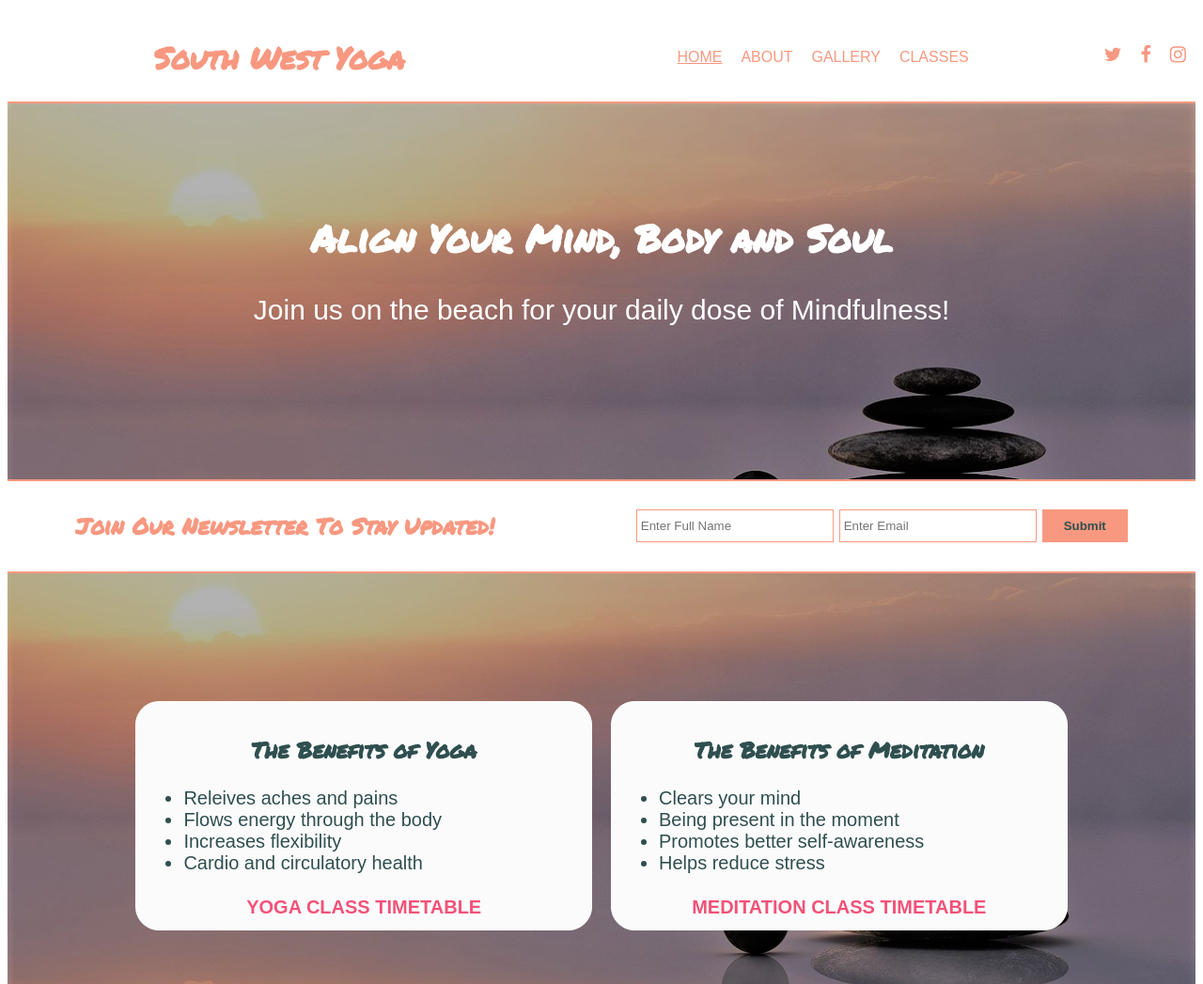
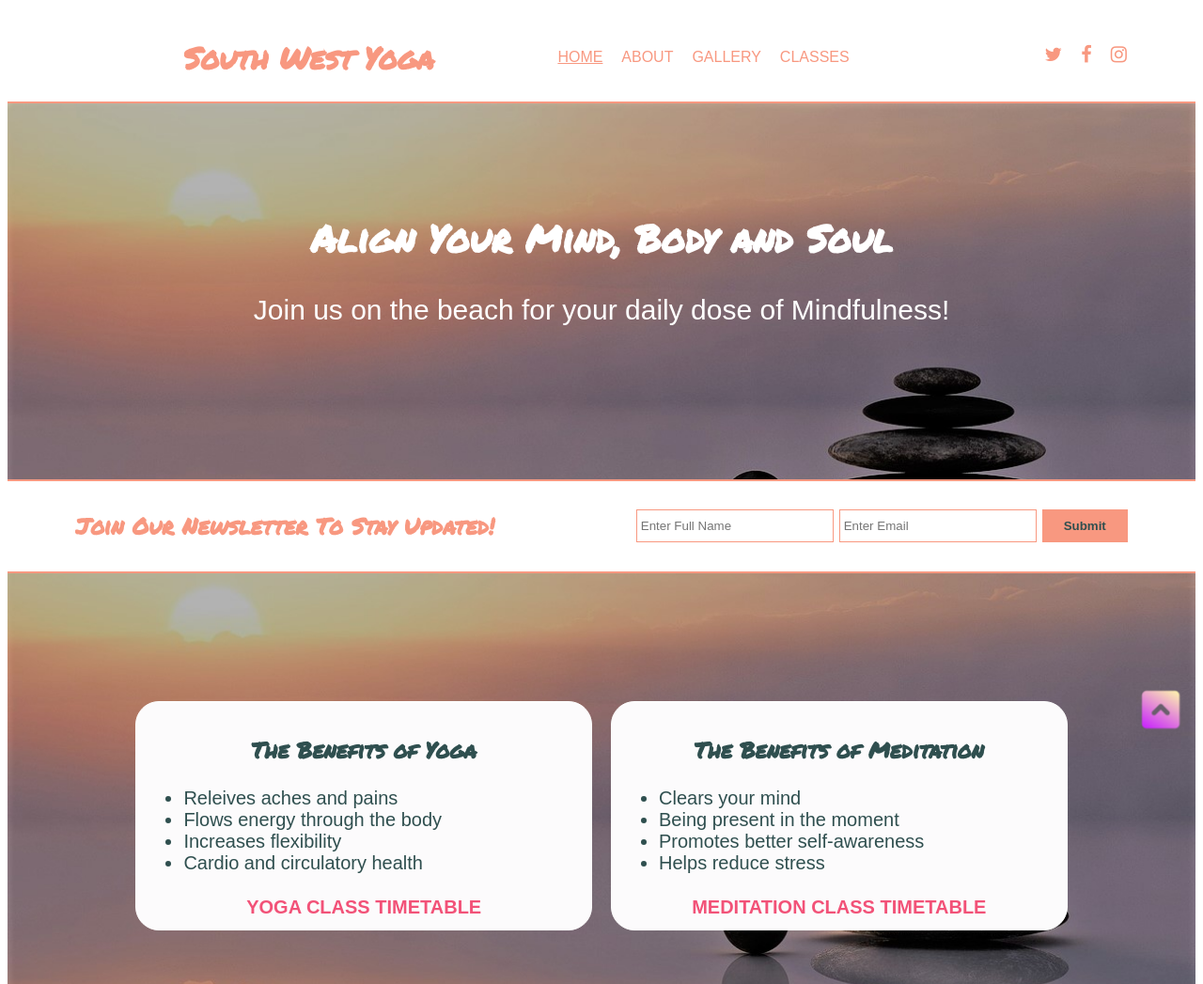
Before and after one commit to DaniCarmo/South-West-Yoga-P1, a plain HTML site: page index.html in a window 1280 px wide. Shown: the top 1047 px of the page at 94% size. Drawn offline with nearby package versions, Linux system fonts and the light colour scheme; a web font is replaced by a local one.

Commit message:
add scroll to top button to all pages

```diff
--- a/assets/css/style.css
+++ b/assets/css/style.css
@@ -30,11 +30,11 @@ body {
 }
 
 .containerHome {
-    width: 100%;
+    width: 90%;
     margin: auto;
     overflow: hidden;
     display: flex;
-    align-content: space-between;
+    align-content: center;
 }
 
 header {
@@ -74,7 +74,6 @@ header li {
 }
 
 #mainHeading {
-    float: left;
     text-align: center;
     width: 100%;
 }
@@ -364,6 +363,21 @@ iframe {
     border-bottom: #F89880 2px solid;
 }
 
+.scroll {
+    position: fixed;
+    bottom: 5px;
+    right: 10px;
+    padding: 5px;
+}
+
+.scroll img {
+    width: 60px;
+}
+
+html {
+    scroll-behavior: smooth;
+}
+
 footer p {
     color: darkslategray;
     background-color: #F89880;
@@ -417,28 +431,17 @@ footer p {
     }
 }
 
-/*
-@media (max-width:3000px) {
+@media (min-width: 769px) {
+    nav {
+        justify-content: flex-start;
+    }
 
-    #mainHeading,
-    #socialMedia,
-    nav {
-        display: flex;
-        justify-content: center;
-        text-align: center;
-        width: 100%;
-     }
-
-    #socialMedia>a {
-        margin: 0 10px 0 10px;
-    }
-} |*/
+}
 
 @media (max-width:768px) {
 
     .containerHome {
         display: block;
-        width: 90%;
     }
 
     .box {
@@ -488,8 +491,4 @@ footer p {
         font-size: 30px;
     }
 
-    header .containerHome {
-        width: 100%;
-    }
-
 }
--- a/index.html
+++ b/index.html
@@ -11,6 +11,7 @@
 
     <title>South West Yoga | Welcome</title>
     <link href="assets/css/style.css" rel="stylesheet" type="text/css">
+
     <link rel="stylesheet" href="https://cdnjs.cloudflare.com/ajax/libs/font-awesome/4.7.0/css/font-awesome.min.css">
 </head>
 
@@ -88,14 +89,12 @@
                     <strong>Meditation Class Timetable</strong></a>
             </div>
         </div>
+        <a class="scroll" href="#"><img src="assets/images/scroll.png" alt="scroll to top button"> </a>
     </section>
-
     <footer>
         <p>Copyright © South West Yoga 2023</p>
     </footer>
 
-    <script type="module" src="https://unpkg.com/ionicons@7.1.0/dist/ionicons/ionicons.esm.js"></script>
-    <script nomodule src="https://unpkg.com/ionicons@7.1.0/dist/ionicons/ionicons.js"></script>
 </body>
 
 </html>
```
Also changed, not shown: about.html (+3 -1 lines), classes.html (+1 -0 lines), gallery.html (+1 -0 lines), assets/images/scroll.png (added).
